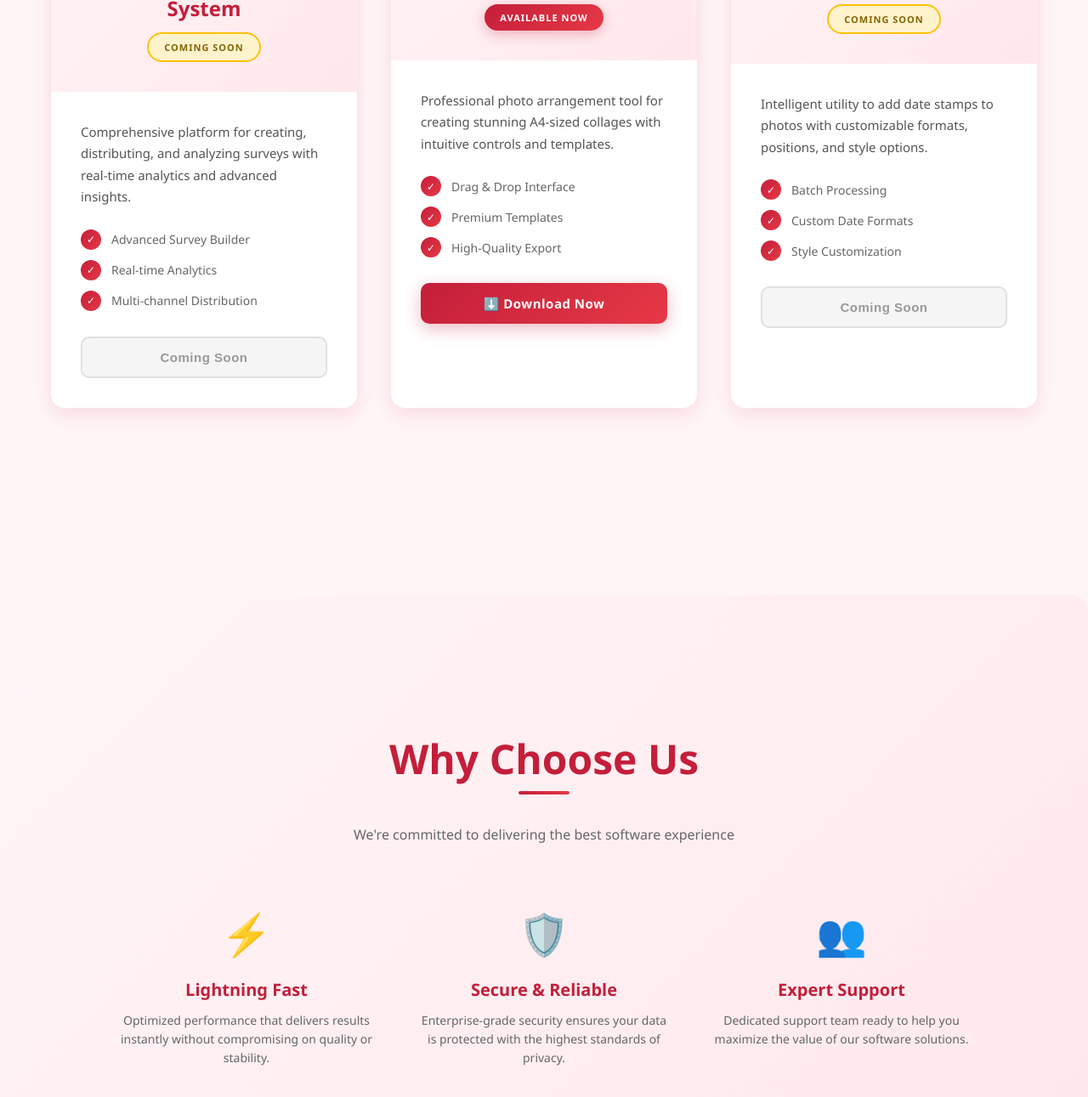
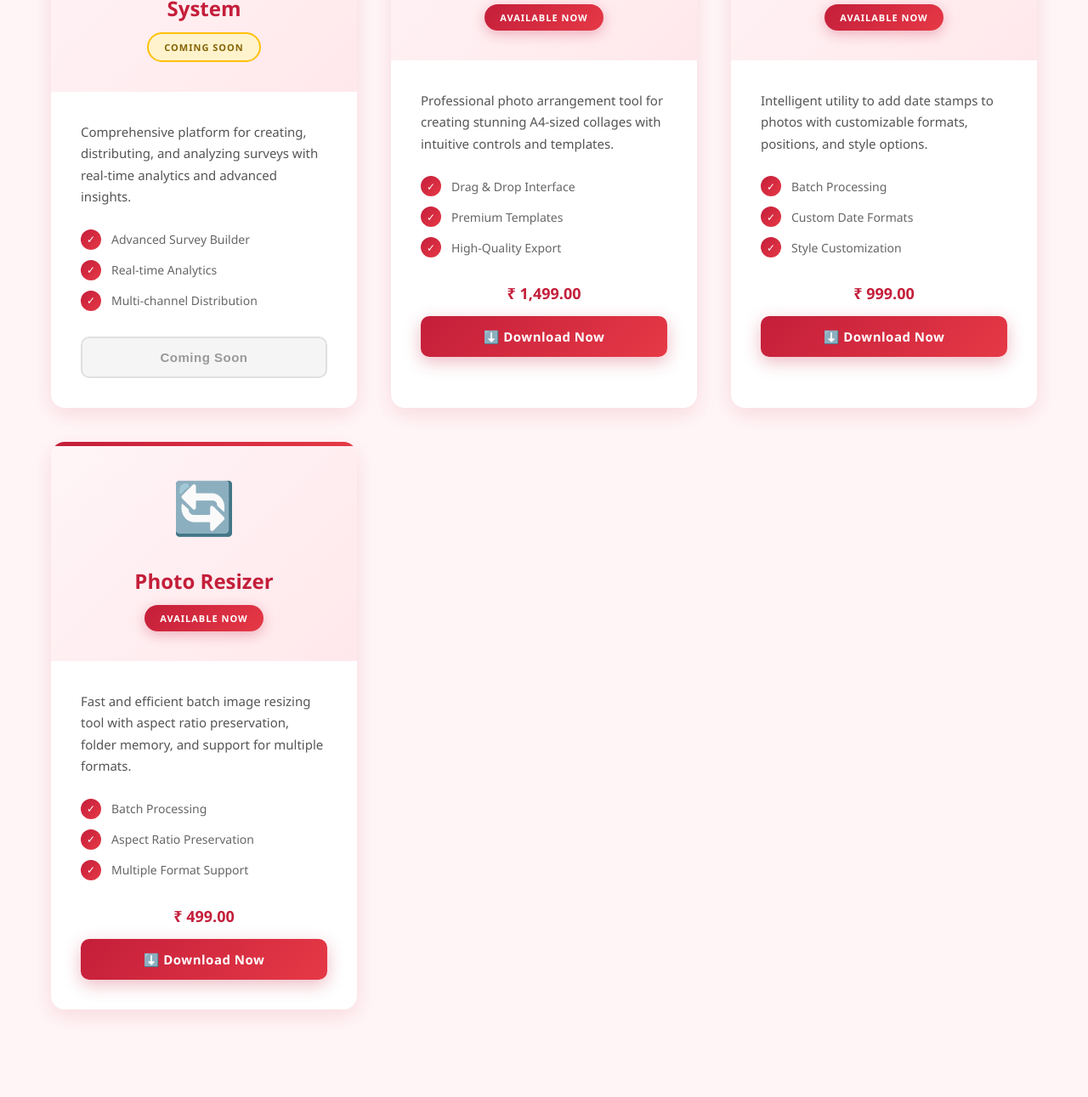
Before and after one commit to patrickalex25-netizen/allwininfotech-website, a plain HTML site: page index.html in a window 1280 px wide. Shown: the part 1046-2337 px from the top of the page at 85% size. Drawn offline with Linux system fonts and the light colour scheme.

Commit message:
Add files via upload

```diff
--- a/index.html
+++ b/index.html
@@ -695,7 +695,10 @@ height="0" width="0" style="display:none;visibility:hidden"></iframe></noscript>
                             <span>High-Quality Export</span>
                         </div>
                     </div>
-                    <a href="https://drive.google.com/file/d/1OJ5vub0MQLipth0rGa8RXHNoEC8hqoaj/view?usp=sharing" target="_blank" class="product-btn btn-download">⬇️ Download Now</a>
+                    <div style="margin: 15px 0; text-align: center; font-size: 18px; font-weight: 700; color: #c41e3a;">
+                        ₹ 1,499.00
+                    </div>
+                    <a href="https://drive.google.com/file/d/14XBz6GuBv0l6pggsf4fGPcpHGSmp3ODH/view?usp=sharing" target="_blank" class="product-btn btn-download">⬇️ Download Now</a>
                 </div>
             </div>
 
@@ -704,7 +707,7 @@ height="0" width="0" style="display:none;visibility:hidden"></iframe></noscript>
                 <div class="product-top">
                     <div class="product-icon">📸</div>
                     <h3 class="product-title">Photo Date Stamper</h3>
-                    <span class="product-badge badge-coming">Coming Soon</span>
+                    <span class="product-badge badge-available">Available Now</span>
                 </div>
                 <div class="product-content">
                     <p class="product-description">
@@ -724,7 +727,42 @@ height="0" width="0" style="display:none;visibility:hidden"></iframe></noscript>
                             <span>Style Customization</span>
                         </div>
                     </div>
-                    <button class="product-btn btn-coming" disabled>Coming Soon</button>
+                    <div style="margin: 15px 0; text-align: center; font-size: 18px; font-weight: 700; color: #c41e3a;">
+                        ₹ 999.00
+                    </div>
+                    <a href="https://drive.google.com/file/d/1Je1Liu9zr5Kgs1s3drsb4Y1v3xzqOXGj/view?usp=sharing" target="_blank" class="product-btn btn-download">⬇️ Download Now</a>
+                </div>
+            </div>
+
+            <!-- Product 4: Photo Resizer -->
+            <div class="product-card">
+                <div class="product-top">
+                    <div class="product-icon">🔄</div>
+                    <h3 class="product-title">Photo Resizer</h3>
+                    <span class="product-badge badge-available">Available Now</span>
+                </div>
+                <div class="product-content">
+                    <p class="product-description">
+                        Fast and efficient batch image resizing tool with aspect ratio preservation, folder memory, and support for multiple formats.
+                    </p>
+                    <div class="product-features">
+                        <div class="feature-item">
+                            <div class="feature-icon">✓</div>
+                            <span>Batch Processing</span>
+                        </div>
+                        <div class="feature-item">
+                            <div class="feature-icon">✓</div>
+                            <span>Aspect Ratio Preservation</span>
+                        </div>
+                        <div class="feature-item">
+                            <div class="feature-icon">✓</div>
+                            <span>Multiple Format Support</span>
+                        </div>
+                    </div>
+                    <div style="margin: 15px 0; text-align: center; font-size: 18px; font-weight: 700; color: #c41e3a;">
+                        ₹ 499.00
+                    </div>
+                    <a href="https://drive.google.com/file/d/1WOP2BEQccUYnQB0Oia4sD2P0utUYuHHG/view?usp=sharing" target="_blank" class="product-btn btn-download">⬇️ Download Now</a>
                 </div>
             </div>
         </div>
```
